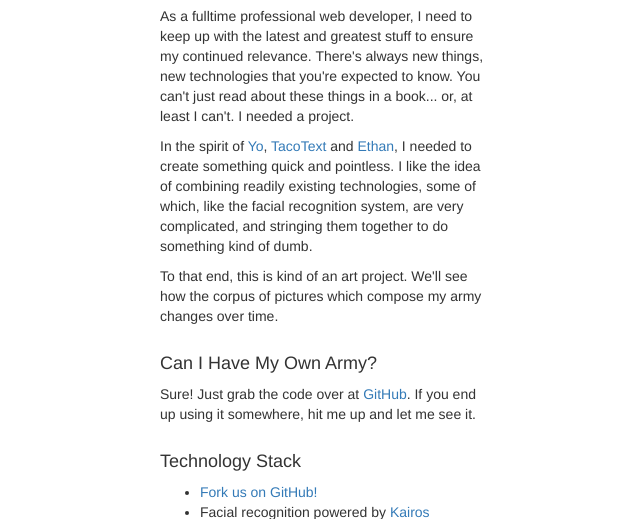
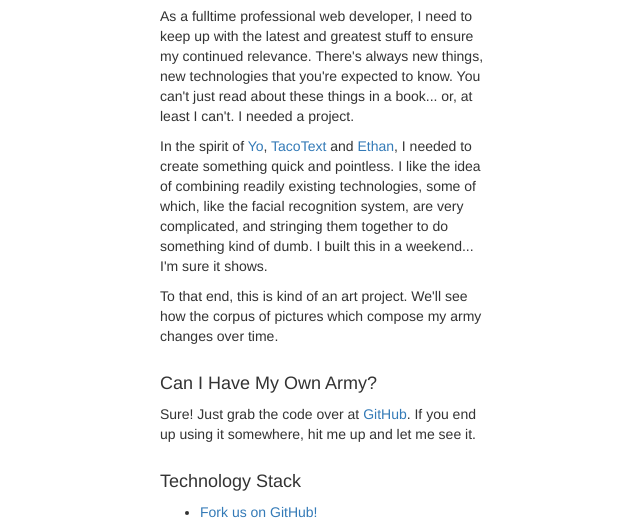
Before and after one commit to jonroig/armyofjon, a PHP site: page / in a window 1280 px wide. Shown: the part 1539-2058 px from the top of the page, without its empty margins (130-770 px from the left). Run offline with PHP 8.4, Linux system fonts and the light colour scheme; some libraries are stand-ins or nearby versions.

Commit message:
text fix

```diff
--- a/index.php
+++ b/index.php
@@ -124,7 +124,7 @@ include('armyofjon.php');
 		          		<a href="http://www.textethan.com/" target="_blank">Ethan</a>, I needed to create something quick and pointless.
 		          		I like the idea of combining readily existing
 		          		technologies, some of which, like the facial recognition system, are very complicated, and stringing them together
-		          		to do something kind of dumb.
+		          		to do something kind of dumb. I built this in a weekend... I'm sure it shows.
 		          	</p>
 		          	<p>
 		          		To that end, this is kind of an art project. We'll see how the corpus of pictures which compose my army changes
```
